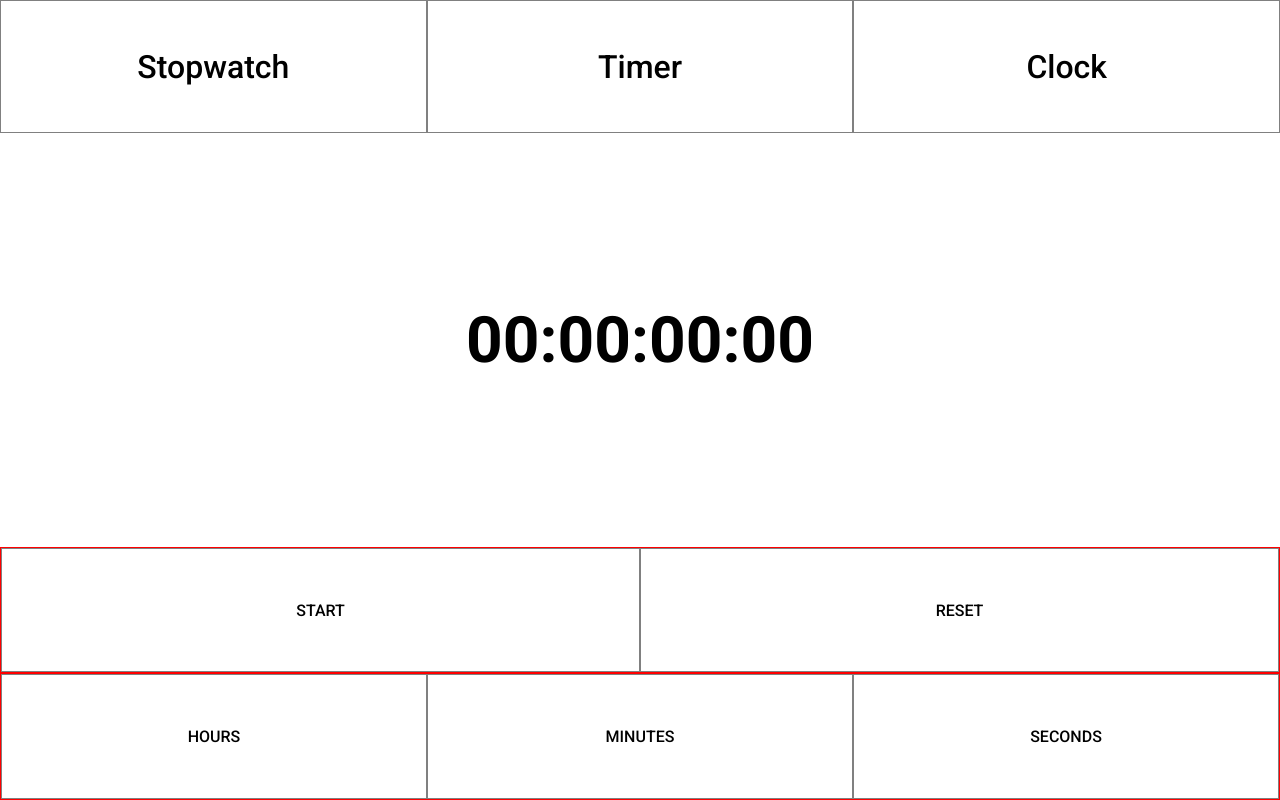
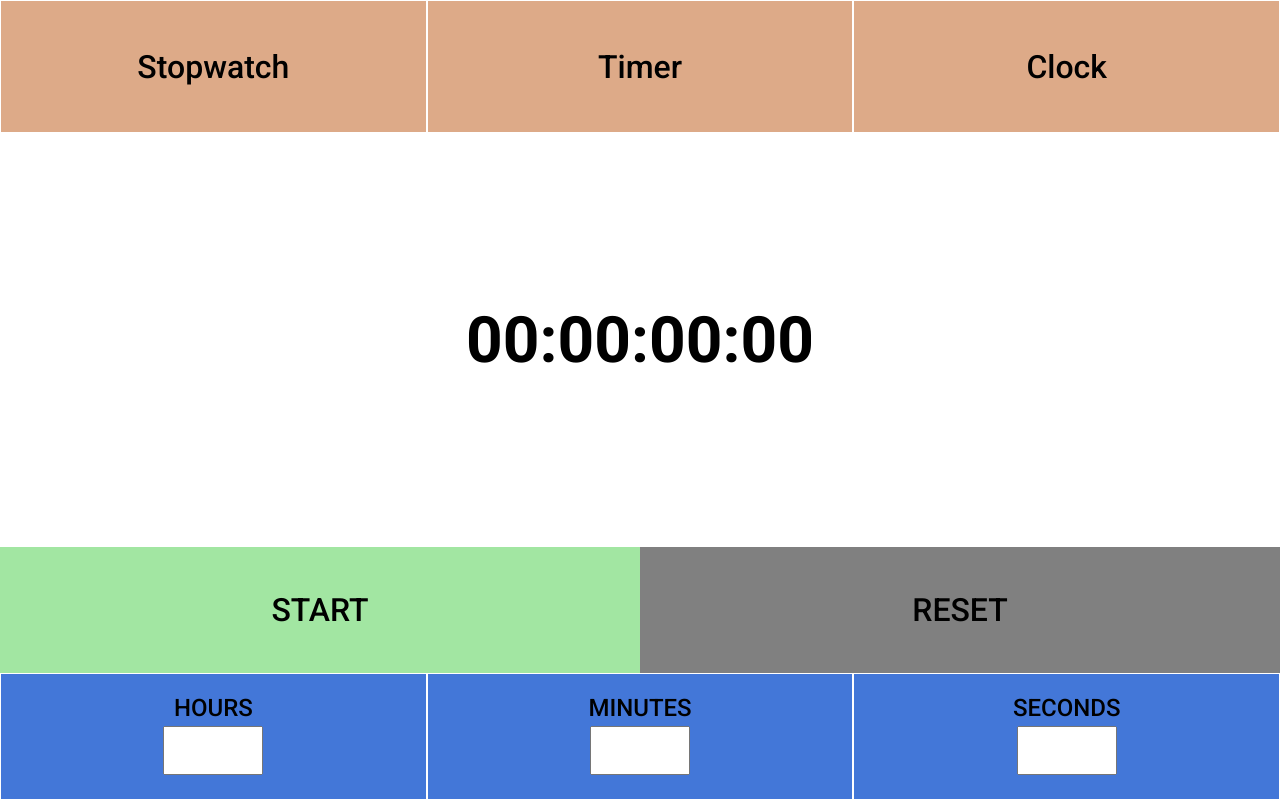
Before and after one commit to LPaube/personal-projects, a plain HTML site: page timer/index.html in a window 1280 px wide. Both pictures are taken after a click on the element "Timer". Drawn offline with Linux system fonts and the light colour scheme.

Commit message:
Working on timer functionalities

```diff
--- a/timer/index.html
+++ b/timer/index.html
@@ -35,14 +35,24 @@
                 </div>
                 <!-- Timer controls -->
                 <div id="controls-timer" class="controls">
-                    <div id="wrapper-btn-bottom" class="wrapper-controls-timer">
+                    <div id="wrapper-btn-top" class="wrapper-controls-timer">
                         <div id="start-timer" class="timer-btn btn">START</div>
                         <div id="reset-timer" class="timer-btn btn">RESET</div>
                     </div>
-                    <div id="wrapper-btn-top" class="wrapper-controls-timer">
-                        <div id="hours-timer" class="timer-btn btn">HOURS</div>
-                        <div id="minutes-timer" class="timer-btn btn">MINUTES</div>
-                        <div id="seconds-timer" class="timer-btn btn">SECONDS</div>
+                    <div id="wrapper-btn-bottom" class="wrapper-controls-timer">
+                        <div id="hours-timer" class="timer-btn input-btn btn">
+                            <label for="hours-input">HOURS</label>
+                            <input type="number" id="hours-input" name="hours" min="0" max="99">
+                        </div>
+                        <div id="minutes-timer" class="timer-btn input-btn btn">
+                            <label for="minutes-input">MINUTES</label>
+                            <input type="number" id="minutes-input" name="minutes" min="0" max="60">
+                        </div>
+                        <div id="seconds-timer" class="timer-btn input-btn btn">
+                            <label for="seconds-input">SECONDS</label>
+                            <input type="number" id="seconds-input" name="seconds" min="0" max="60">
+                        </div>
+
                     </div>
                 </div>
 
--- a/timer/main.js
+++ b/timer/main.js
@@ -1,5 +1,5 @@
 
-
+// Stopwatch
 function toolStopWatch() {
     // Variables
     var milliseconds = 0;
@@ -90,6 +90,33 @@ function toolStopWatch() {
     document.getElementById("reset-stopwatch").addEventListener("click", reset);
 }
 
+// Timer
+function toolTimer() {
+    // Variables
+    var hours = 0;
+    var minutes = 0;
+    var seconds = 0;
+    var milliseconds = 0;
+
+    var hoursDisplayed = 0;
+    var minutesDisplayed = 0;
+    var secondsDisplayed = 0;
+    var millisecondsDisplayed = 0;
+
+    var startButton = document.getElementById("start-timer");
+    var resetButton = document.getElementById("reset-timer");
+    var hoursNum = document.getElementById("hours-input");
+    var minutesNum = document.getElementById("minutes-input");
+    var secondsNum = document.getElementById("seconds-input");
+    var numTimer = document.getElementById("num-timer");
+
+    // Event listeners
+    startButton.addEventListener("click", function() {
+        console.log("hours:", hoursNum.value, " minutes:", minutesNum.value, " seconds:", secondsNum.value);
+    });
+}
+
+
 // Functions performed when nav clicked (show/hide)
 function clickStopWatch() {
     document.getElementById("controls-stopwatch").style.display = "flex";
@@ -108,6 +135,7 @@ function clickTimer() {
 function startingState() {
     clickStopWatch();
     toolStopWatch();
+    toolTimer();
 }
 
 // Function calls
--- a/timer/style.css
+++ b/timer/style.css
@@ -9,6 +9,11 @@
 
     /* Variables */
     --start-btn-color: #a2e6a2;
+    --stop-btn-color: #ac1a1a;
+    --reset-btn-color: gray;
+    --input-btn-color: #4377d8;
+    --nav-color: #da8;
+    --border-color: #fff;
 }
 
 html, body {
@@ -16,6 +21,7 @@ html, body {
     min-height: 100%;
     margin: 0;
     font-family: 'Roboto', sans-serif;
+    user-select: none;
 }
 
 li {
@@ -60,6 +66,7 @@ main {
     min-height: 100%;
     justify-content: center;
     align-items: center;
+    border: var(--border-color);
 }
 
 div.nav-select {
@@ -70,7 +77,8 @@ div.nav-select {
     min-width: 100%;
     justify-content: center;
     align-items: center;
-    border: 1px grey solid;
+    border: var(--border-color) solid 1px;
+    background-color: var(--nav-color);
     cursor: pointer;
 }
 
@@ -92,6 +100,7 @@ div.nav-select {
 #num-stopwatch,
 #num-timer {
     font-size: 4rem;
+    user-select: none;
 }
 
 /* Controls */
@@ -118,7 +127,6 @@ div.nav-select {
     display: flex;
     justify-content: center;
     align-items: center;
-    border: 1px solid grey;
     cursor: pointer;
     user-select: none;
 }
@@ -128,7 +136,7 @@ div.nav-select {
 }
 
 #reset-stopwatch {
-    background: #b1afaf;
+    background: var(--reset-btn-color);
 }
  /* Controls-Timer */
 #controls-timer {
@@ -137,15 +145,49 @@ div.nav-select {
 }
 
 .wrapper-controls-timer {
-    border: 1px solid red;
     display: flex;
     flex: 1;
 }
 
+#wrapper-btn-top {
+    font-size: 2rem;
+}
+
+#wrapper-btn-bottom {
+    font-size: 1.5rem;
+}
+
 .timer-btn {
     display: flex;
-    border: 1px solid grey;
     flex: 1;
     justify-content: center;
     align-items: center;
+    flex-direction: column;
  }
+
+#wrapper-btn-bottom input {
+    width: 100px;
+    font-size: 2rem;
+    text-align: center;
+    padding: 4px;
+    margin: 4px;
+}
+
+input[type=number]::-webkit-inner-spin-button,
+input[type=number]::-webkit-outer-spin-button {
+    -webkit-appearance: none;
+    margin: 0;
+}
+
+#start-timer {
+    background: var(--start-btn-color);
+}
+
+#reset-timer {
+    background: var(--reset-btn-color);
+}
+
+.input-btn {
+    background: var(--input-btn-color);
+    border: var(--border-color) 1px solid;
+}
```
